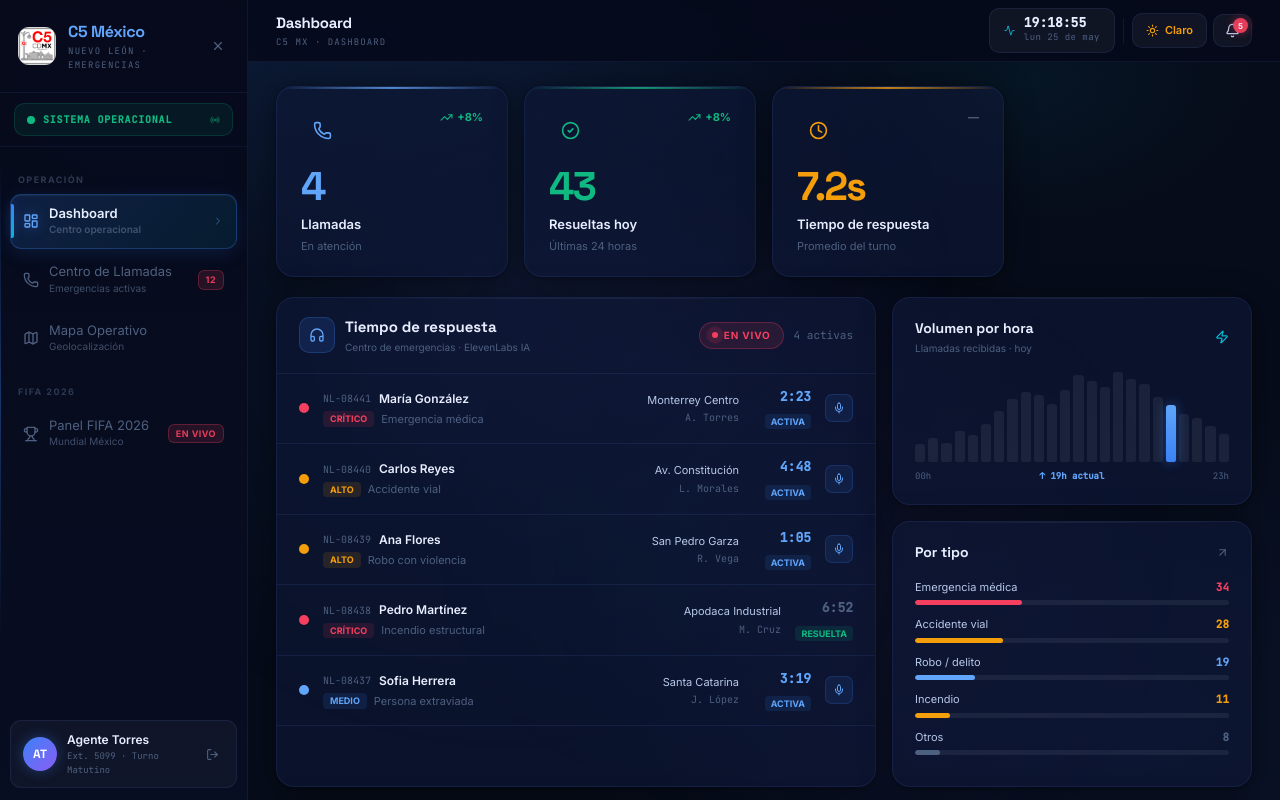
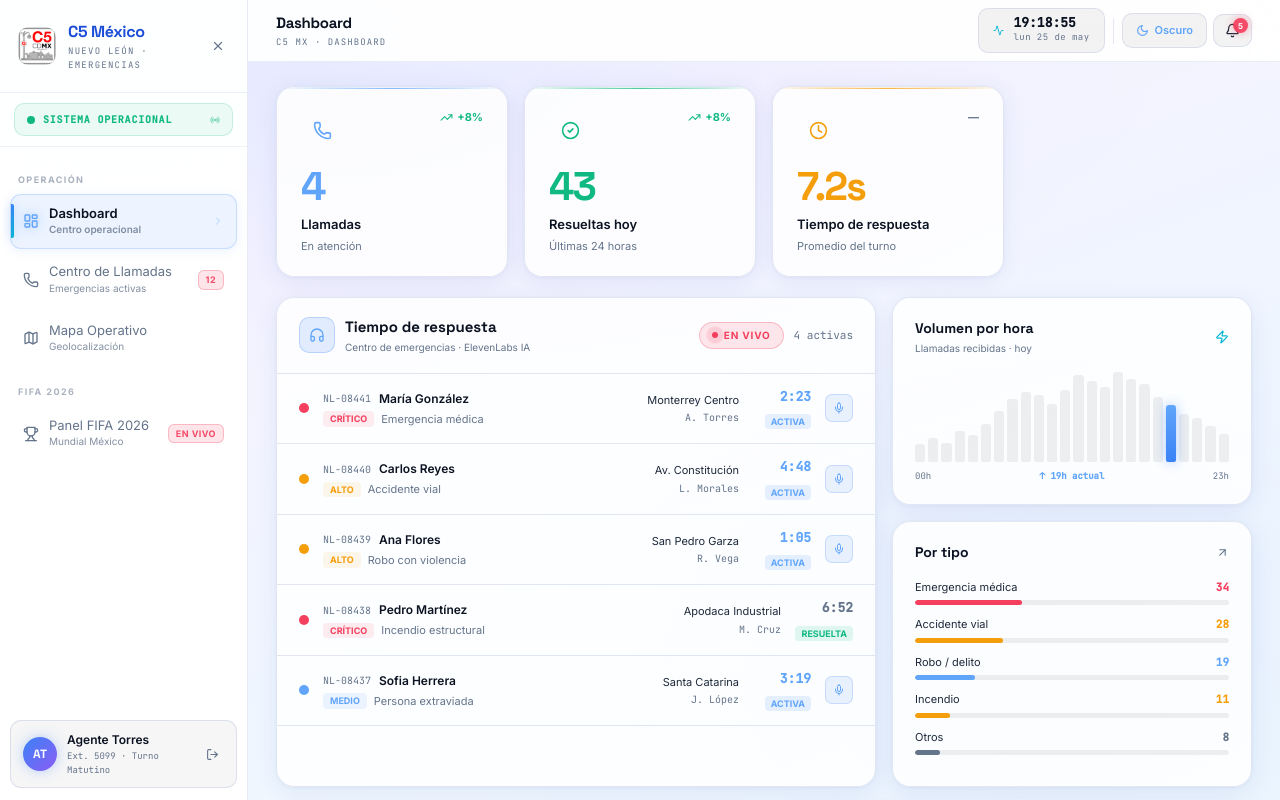
Before and after one commit to Juanees077/C5, a Next.js app: page / in a window 1280 px wide. Both pictures are taken after typing "Sample", "Sample123" into the empty fields and a click on the button "Ingresar al sistema". Built offline with nearby package versions, Linux system fonts and the light colour scheme; no server answers.

Commit message:
cambio de color

```diff
--- a/src/app/layout.tsx
+++ b/src/app/layout.tsx
@@ -8,7 +8,7 @@ export const metadata: Metadata = {
 
 export default function RootLayout({ children }: { children: React.ReactNode }) {
   return (
-    <html lang="es" className="dark">
+    <html lang="es">
       <head>
         <link rel="preconnect" href="https://fonts.googleapis.com" />
         <link
--- a/src/components/AppShell.tsx
+++ b/src/components/AppShell.tsx
@@ -36,7 +36,7 @@ const SYSTEM_STATS = [
 export default function AppShell({ onLogout }: { onLogout?: () => void }) {
   const [active, setActive]       = useState<ViewId>("dashboard");
   const [collapsed, setCollapsed] = useState(false);
-  const [theme, setTheme]         = useState<Theme>("dark");
+  const [theme, setTheme]         = useState<Theme>("light");
   const [time, setTime]           = useState("");
   const [date, setDate]           = useState("");
   const [notifications]           = useState(5);
@@ -49,7 +49,11 @@ export default function AppShell({ onLogout }: { onLogout?: () => void }) {
 
   useEffect(() => {
     const saved = localStorage.getItem("c5-theme") as Theme | null;
-    if (saved === "light" || saved === "dark") setTheme(saved);
+    if (saved === "light" || saved === "dark") {
+      setTheme(saved);
+    } else {
+      localStorage.setItem("c5-theme", "light");
+    }
   }, []);
 
   const toggleTheme = () => {
```
